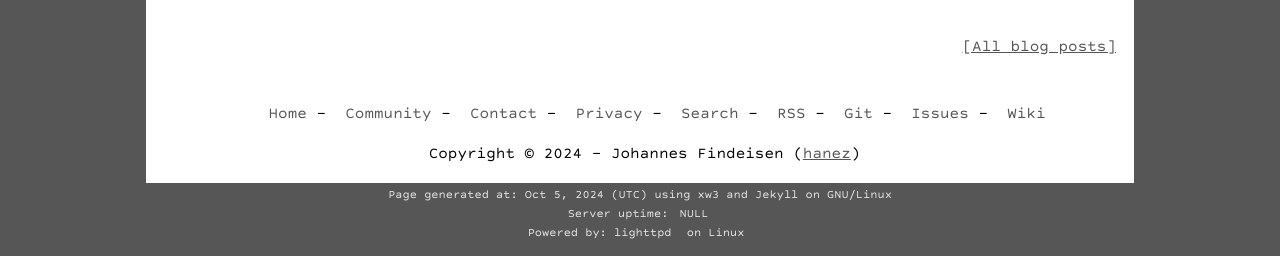
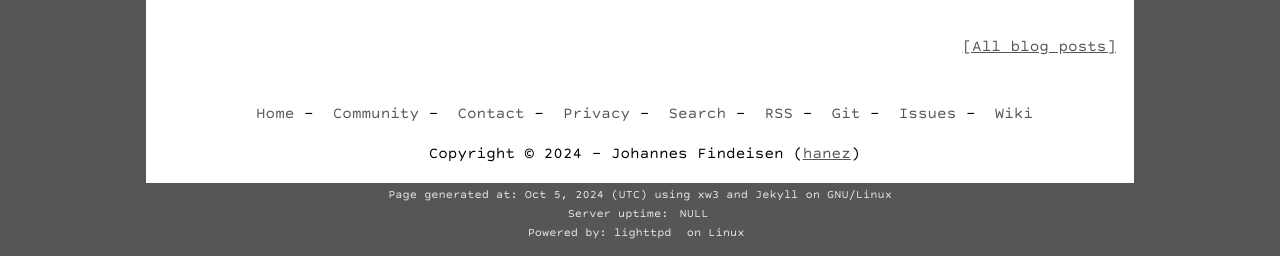
Before and after one commit to hanez/xw3, a Jekyll site: the page built from index.html, in a window 1280 px wide. Shown: the part 1232-1488 px from the top of the page. Built offline with Jekyll 4.4.1, drawn with Linux system fonts in a browser that asks for light colours; the list of posts is cut into pages by our own code; comment, search, counter and statistics services are not loaded.

Commit message:
Margin in footer ul temporary fix.

```diff
--- a/_includes/footer.html
+++ b/_includes/footer.html
@@ -3,7 +3,7 @@
     <div class="footer-col-wrapper">
       <!--<p style="text-align:center;">{% if site.git %}Source: <a href="{{ site.git }}{{ site.branch }}{{ page.path }}" target="_blank">{{ site.git }}{{ site.branch }}{{ page.path }}</a>{% endif %}</p>-->
       <p>
-        <ul style="list-style:none;text-align:center;">
+      <ul style="list-style:none;margin-left:0px;text-align:center;">
         <li style="display:inline;"><a href="/" style="text-decoration:none;" title="Home">Home</a>&nbsp;-</li>
         <li style="display:inline;">&nbsp;<a href="/community/" style="text-decoration:none;" title="Community">Community</a>&nbsp;-</li>
         <li style="display:inline;">&nbsp;<a href="/contact/" style="text-decoration:none;" title="Contact">Contact</a>&nbsp;-</li>
```
